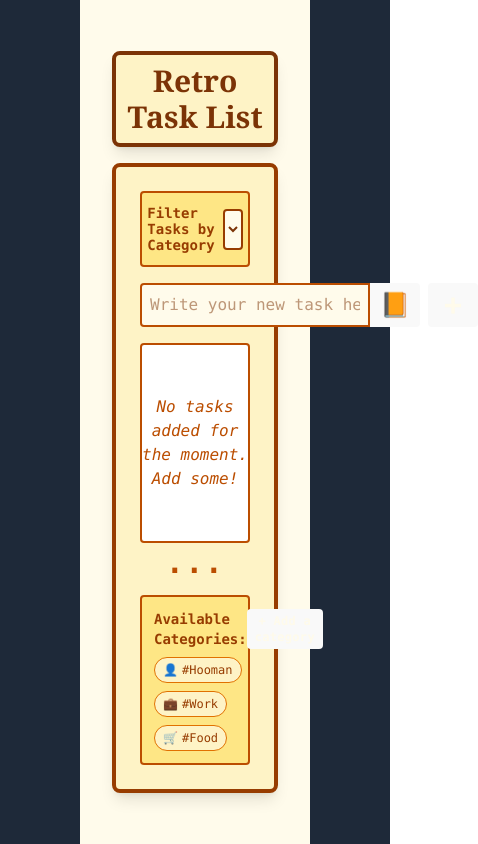
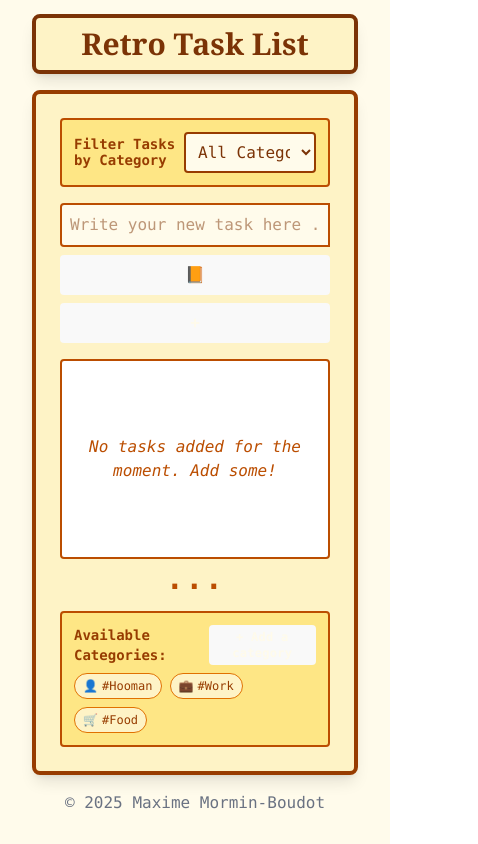
Before and after one commit to mMormin/todo-front, a React (Vite) app: page / in a window 390 px wide. Shown: the whole page, 478 px wide, since content can reach past the window. Built offline with nearby package versions, Linux system fonts and the light colour scheme.

Commit message:
fix(EmojiPicker): reponsive

```diff
--- a/index.html
+++ b/index.html
@@ -8,7 +8,7 @@
   </head>
 
   <body>
-    <div id="root" class="min-h-screen bg-gray-800 text-gray-800"></div>
+    <div id="root" class="min-h-screen bg-gray-800 text-gray-800" />
     <script type="module" src="/src/main.jsx"></script>
   </body>
 </html>
--- a/src/components/App.tsx
+++ b/src/components/App.tsx
@@ -1,14 +1,17 @@
 import React, { useState } from "react";
 import Main from "./Main";
 import Header from "./layout/Header";
+import Footer from "./layout/Footer";
 
 function App() {
   return (
-    <div className="min-h-screen mx-20 flex flex-col justify-center items-center bg-amber-50 px-8 font-mono">
+    <div className="min-h-screen lg:mx-20 flex flex-col justify-center items-center bg-amber-50 px-8 font-mono">
       <div className="w-full max-w-[500px] flex flex-col justify-center items-center gap-4">
         <Header />
         <Main />
       </div>
+
+      <Footer />
     </div>
   );
 }
--- a/src/components/Main.tsx
+++ b/src/components/Main.tsx
@@ -119,7 +119,7 @@ const Main: React.FC = () => {
   }, [showCategories]);
 
   return (
-    <div className="w-full flex flex-col gap-4 bg-amber-100 p-6 rounded-lg shadow-lg border-4 border-amber-800">
+    <main className="w-full flex flex-col gap-4 bg-amber-100 p-6 rounded-lg shadow-lg border-4 border-amber-800">
       {/* CATEGORY FILTER */}
       <CategoryFilter
         categories={categories}
@@ -128,7 +128,7 @@ const Main: React.FC = () => {
       />
 
       {/* ADD NEW TASK */}
-      <section className="flex">
+      <section className="flex flex-wrap lg:flex-nowrap">
         <input
           type="text"
           value={input}
@@ -138,17 +138,17 @@ const Main: React.FC = () => {
           onKeyUp={(e) => handleKeyPress(e, handleAddTask)}
         />
 
-        <div className="relative flex gap-2">
+        <div className="relative flex flex-col lg:flex-row gap-2 w-full lg:w-auto mt-2 lg:mt-0">
           <button
             onClick={() => setShowCategories(!showCategories)}
-            className="w-[50px] flex justify-center items-center text-2xl font-bold bg-amber-800 text-amber-50 px-4 rounded-r hover:bg-amber-900 transition cursor-pointer leading-none"
+            className="lg:w-[50px] max-w-full flex justify-center items-center lg:text-2xl font-bold bg-amber-800 text-amber-50 px-4 h-10 lg:h-auto rounded mg:rounded-r hover:bg-amber-900 transition cursor-pointer leading-none"
           >
             {getCategoryEmoji(categories, selectedCategoryId)}
           </button>
 
           <button
             onClick={handleAddTask}
-            className="w-[50px] flex justify-center items-center text-3xl font-bold bg-amber-800 text-amber-50 px-4 rounded hover:text-4xl hover:bg-amber-900 transition cursor-pointer leading-none"
+            className="lg:w-[50px]  max-w-full flex justify-center items-center lg:text-3xl font-bold bg-amber-800 text-amber-50 px-4 h-10 lg:h-auto rounded hover:text-4xl hover:bg-amber-900 transition cursor-pointer leading-none"
           >
             +
           </button>
@@ -216,7 +216,6 @@ const Main: React.FC = () => {
                     setShowEmojiPickerForCategory(false);
                   }}
                   onClose={() => setShowEmojiPickerForCategory(false)}
-                  className="top-full left-0 mt-2"
                 />
               )}
 
@@ -247,7 +246,7 @@ const Main: React.FC = () => {
           />
         </div>
       </section>
-    </div>
+    </main>
   );
 };
 
--- a/src/components/elements/EmojiPicker.tsx
+++ b/src/components/elements/EmojiPicker.tsx
@@ -1,4 +1,5 @@
-import React, { useEffect, useRef } from "react";
+import React, { useEffect, useRef, useState } from "react";
+import ReactDOM from "react-dom";
 import Picker from "@emoji-mart/react";
 import data from "@emoji-mart/data";
 
@@ -13,7 +14,20 @@ const EmojiPicker: React.FC<EmojiPickerProps> = ({
   onClose,
   className,
 }) => {
+  const [isMobile, setIsMobile] = useState(false);
   const ref = useRef<HTMLDivElement>(null);
+
+  useEffect(() => {
+    const handleResize = () => {
+      setIsMobile(window.innerWidth <= 768);
+    };
+    window.addEventListener("resize", handleResize);
+    handleResize();
+
+    return () => {
+      window.removeEventListener("resize", handleResize);
+    };
+  }, []);
 
   useEffect(() => {
     const handleClickOutside = (event: MouseEvent) => {
@@ -28,8 +42,20 @@ const EmojiPicker: React.FC<EmojiPickerProps> = ({
     };
   }, [onClose]);
 
-  return (
-    <div ref={ref} className={`absolute z-50 ${className || ""}`}>
+  if (typeof window === "undefined") return null;
+
+  const picker = (
+    <div
+      ref={ref}
+      className={`
+        ${
+          isMobile
+            ? "fixed inset-0 flex items-center justify-center"
+            : "absolute left-14 top-0"
+        }
+        z-50 ${className || ""}
+      `}
+    >
       <Picker
         data={data}
         onEmojiSelect={(emoji: any) => {
@@ -40,6 +66,8 @@ const EmojiPicker: React.FC<EmojiPickerProps> = ({
       />
     </div>
   );
+
+  return isMobile ? ReactDOM.createPortal(picker, document.body) : picker;
 };
 
 export default EmojiPicker;
```
